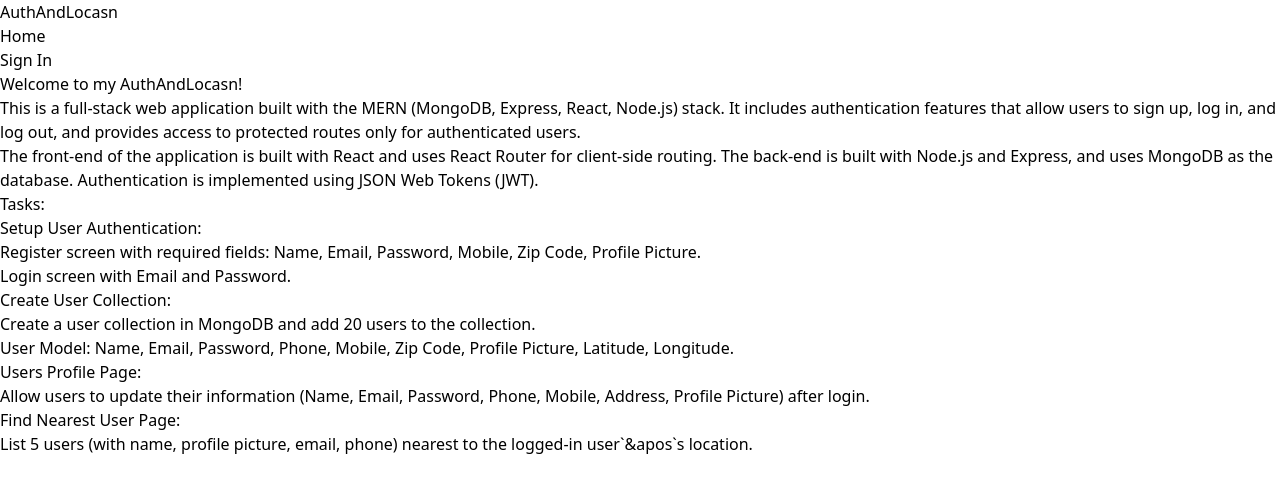
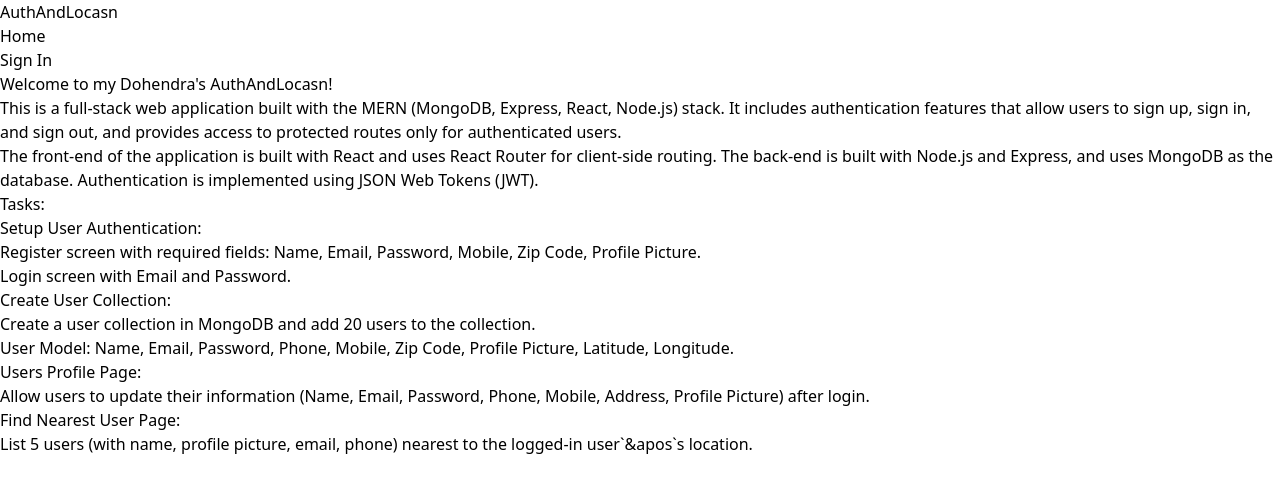
Before and after one commit to dohendra/AuthAndLocasn, a React (Vite) app in the folder client/: page / in a window 1280 px wide. Shown: the top 492 px of the page. Built offline with nearby package versions, Linux system fonts and the light colour scheme.

Commit message:
gave name in home page

```diff
--- a/client/src/pages/Home.jsx
+++ b/client/src/pages/Home.jsx
@@ -4,12 +4,12 @@
   return (
     <div className='px-4 py-12 max-w-2xl mx-auto'>
       <h1 className='text-3xl font-bold mb-4 text-black-900'>
-        Welcome to my AuthAndLocasn!
+        Welcome to my Dohendra's AuthAndLocasn!
       </h1>
       <p className='mb-4 text-gray-800'>
         This is a full-stack web application built with the MERN (MongoDB,
         Express, React, Node.js) stack. It includes authentication features that
-        allow users to sign up, log in, and log out, and provides access to
+        allow users to sign up, sign in, and sign out, and provides access to
         protected routes only for authenticated users.
       </p>
       <p className='mb-4 text-gray-800'>
--- a/package.json
+++ b/package.json
@@ -6,7 +6,8 @@
   "main": "index.js",
   "scripts": {
     "dev": "nodemon server/index.js",
-    "start": "node server/index.js"
+    "start": "node server/index.js",
+    "build":"npm install && npm install --client"
   },
   "repository": {
     "type": "git",
```
